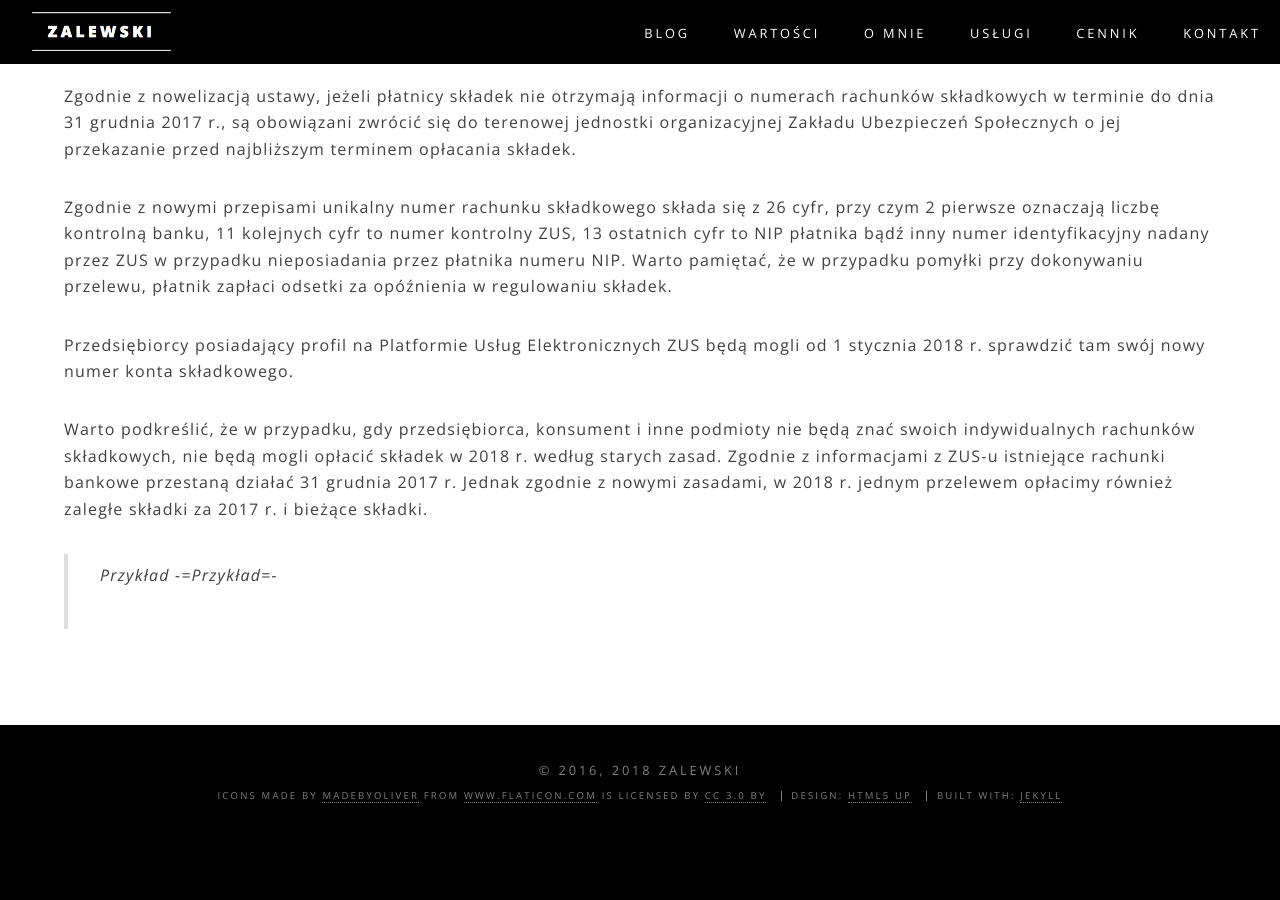
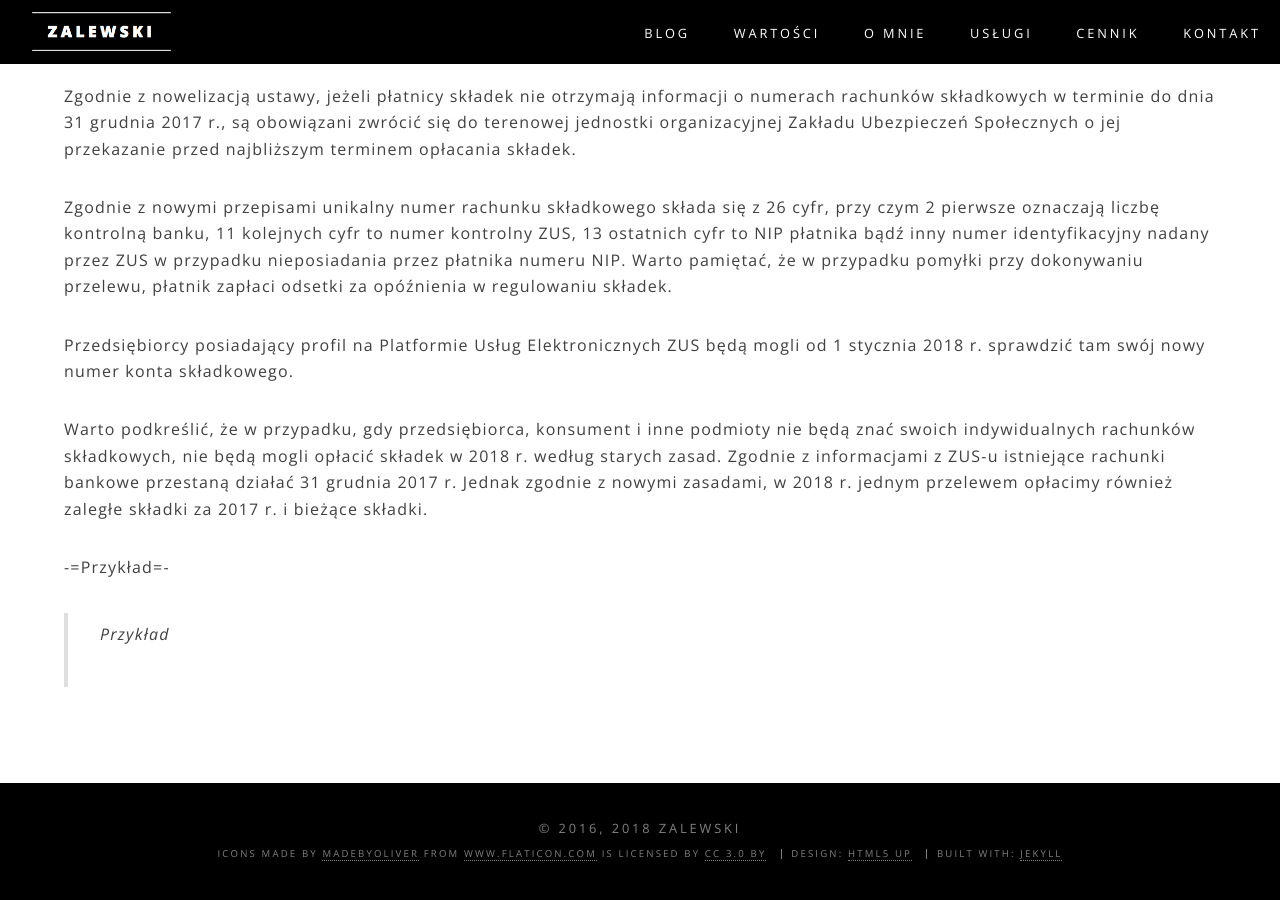
Before and after one commit to zalewskifinance/zalewskifinance.github.io, a Jekyll site: the page built from _posts/2017-12-14-rachunek-ZUS.md, in a window 1280 px wide and 900 px high, scrolled down 580 px. Built offline with Jekyll 4.4.1, drawn with Linux system fonts in a browser that asks for light colours; before the commit the page ends 1421 px from its top, so only the background shows below that.

```diff
--- a/_posts/2017-12-14-rachunek-ZUS.md
+++ b/_posts/2017-12-14-rachunek-ZUS.md
@@ -22,5 +22,6 @@ Przedsiębiorcy posiadający profil na Platformie Usług Elektronicznych ZUS bę
 
 Warto podkreślić, że w przypadku, gdy przedsiębiorca, konsument i inne podmioty nie będą znać swoich indywidualnych rachunków składkowych, nie będą mogli opłacić składek w 2018 r. według starych zasad. Zgodnie z informacjami z ZUS-u istniejące rachunki bankowe przestaną działać 31 grudnia 2017 r. Jednak zgodnie z nowymi zasadami, w 2018 r. jednym przelewem opłacimy również zaległe składki za 2017 r. i bieżące składki.
 
+-=Przykład=-
+
 > Przykład
--=Przykład=-
```
